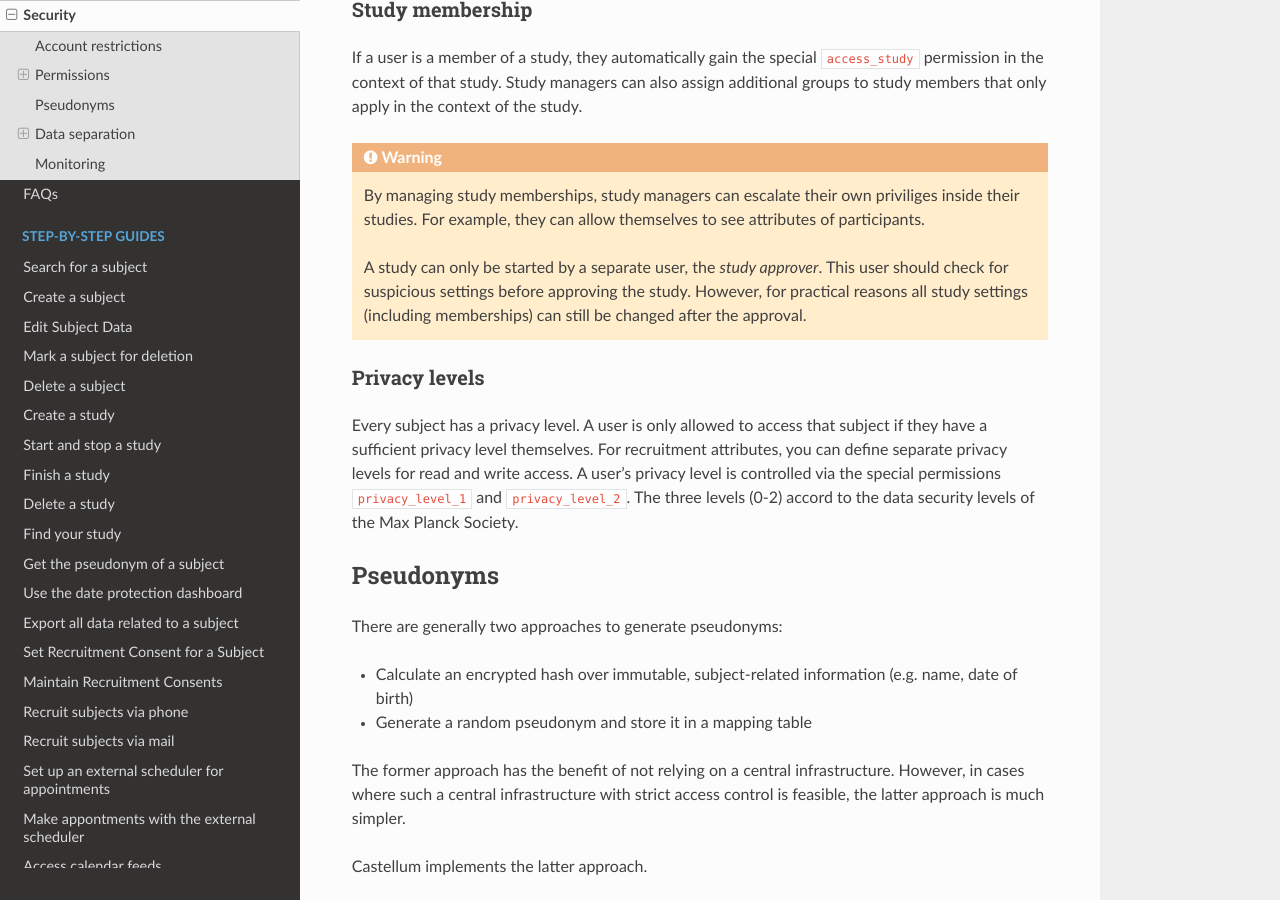
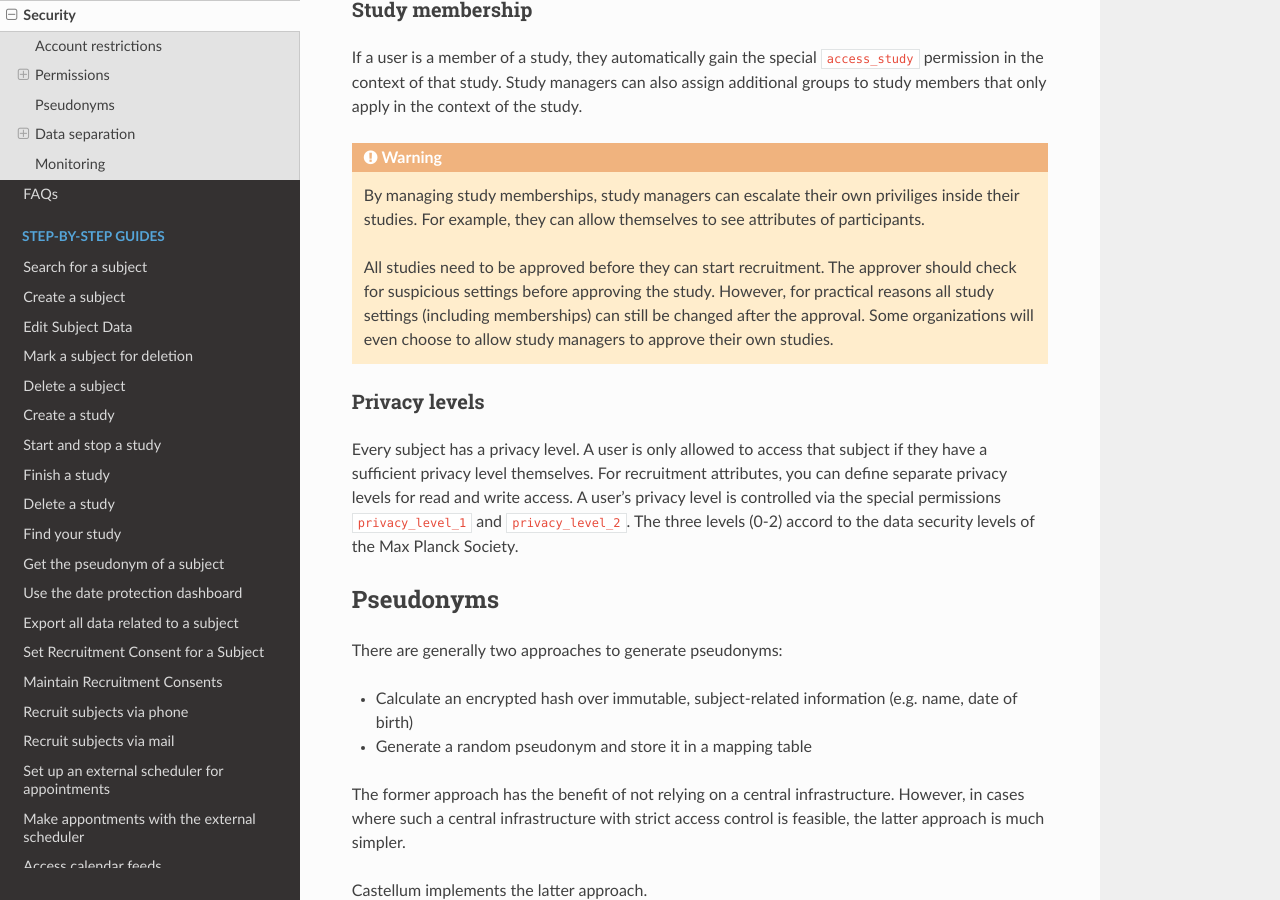
Before and after one commit to DouglasNeuroInformatics/castellum, a Sphinx documentation site: the page built from source/security.rst, in a window 1280 px wide and 900 px high, scrolled down 1228 px. Built offline with Sphinx 7.4.7 and the Read the Docs theme 2.0.0, drawn with Linux system fonts in a browser that asks for light colours.

Commit message:
explain that study managers may be able to approve their own studies

```diff
--- a/source/security.rst
+++ b/source/security.rst
@@ -62,10 +62,11 @@ of the study.
     priviliges inside their studies. For example, they can allow themselves to
     see attributes of participants.
 
-    A study can only be started by a separate user, the *study approver*. This
-    user should check for suspicious settings before approving the study.
+    All studies need to be approved before they can start recruitment. The
+    approver should check for suspicious settings before approving the study.
     However, for practical reasons all study settings (including memberships)
-    can still be changed after the approval.
+    can still be changed after the approval. Some organizations will even
+    choose to allow study managers to approve their own studies.
 
 .. _privacy-level:
 
```
